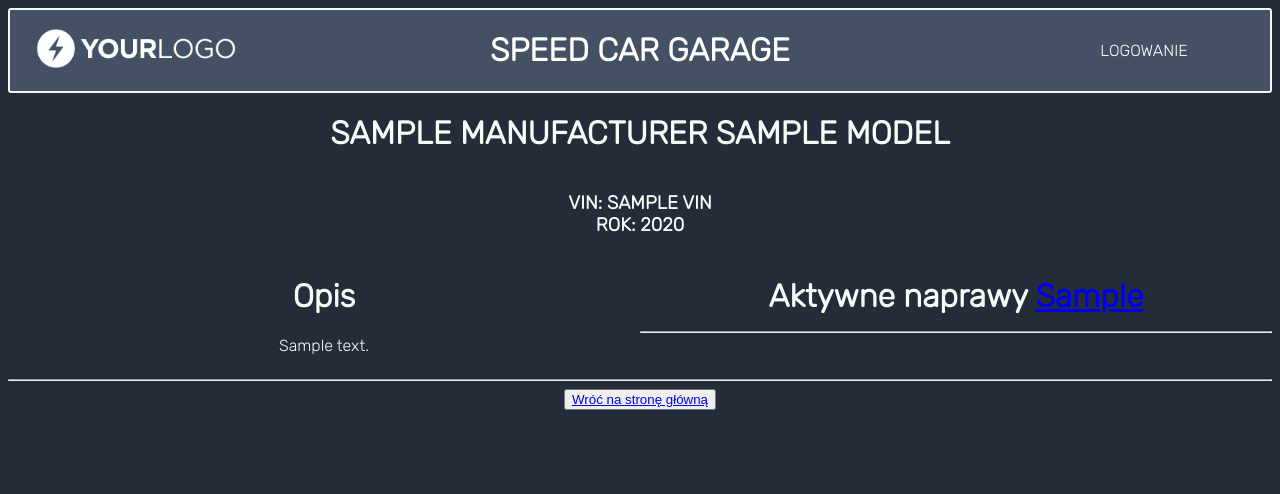
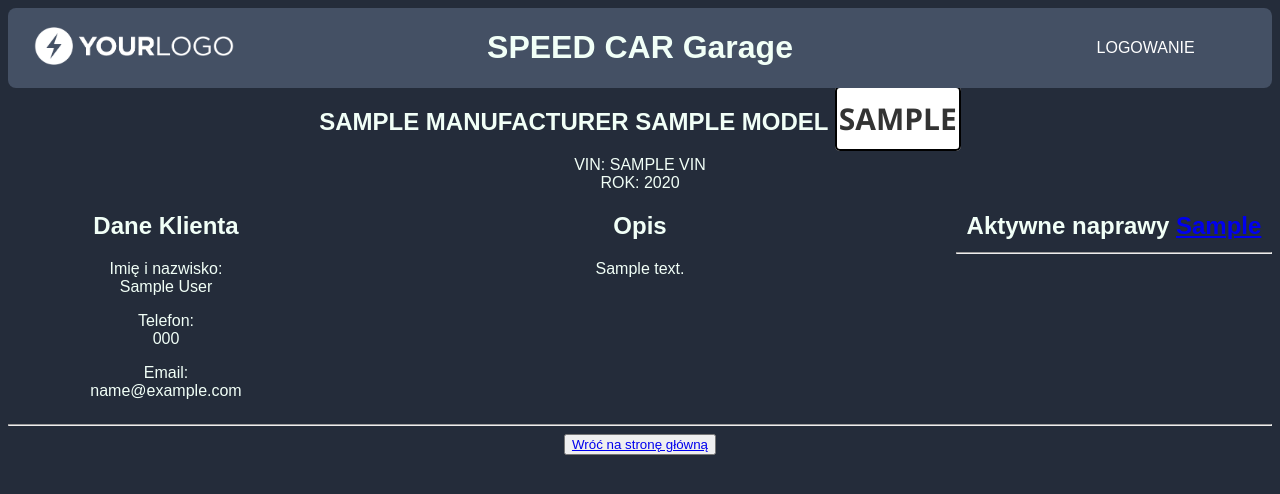
Before and after one commit to SDAproject-group4/SDA_finalproject---Garage-Management-App, a Django app: template garage_django/garage/templates/garage/car.html in a window 1280 px wide. Shown: the top 494 px of the page. Run offline with Django 3.2, Linux system fonts and the light colour scheme; the template is opened without the code that fills it: most values are stand-ins (such as "Sample title", 1, 10 or a date in 2020).

Commit message:
adding custom client page, adding css styles

```diff
--- a/garage_django/garage/templates/garage/car.html
+++ b/garage_django/garage/templates/garage/car.html
@@ -1,20 +1,29 @@
 {% extends 'main.html' %}
 {% block content %}
 <div class="repair-title">
-    <h1>{{car.manufacturer|upper}} {{car.model|upper}}</h1>
+    <h2>{{car.manufacturer|upper}} {{car.model|upper}}  <a class="plate" style="width:10px">{{repair.car.license_plate}}</a></h2>
 
-    <h3>VIN: {{car.vin|upper}}<br>ROK: {{car.year}}</h3>
+    <a>VIN: {{car.vin|upper}}<br>ROK: {{car.year}}</a>
 </div>
-<div class="car-conainter">
+<div class="car-container">
 
     <div>
-        <h1>Opis</h1>
+        <h2>
+            Dane Klienta
+        </h2>
+        <p>Imię i nazwisko:<br>{{car.owner.first_name}} {{car.owner.last_name}}</p>
+        <p>Telefon:<br>{{car.owner.phone}}</p>
+        <p>Email:<br>{{car.owner.email}}</p>
+    </div>
+
+    <div>
+        <h2>Opis</h2>
         <p>{{car.description}}</p>
 
 
 
     </div>
-    <h1>Aktywne naprawy
+    <h2>Aktywne naprawy
         {% for repair in repairs %}
 
         <a href="{% url 'repair' repair.id %}">{{ repair.main_fault }}</a>
@@ -22,7 +31,7 @@
         {% endfor %}
 
 
-    </h1>
+    </h2>
     <div>
 
     </div>
--- a/garage_django/garage/templates/garage/create_repair.html
+++ b/garage_django/garage/templates/garage/create_repair.html
@@ -3,7 +3,7 @@
 {% block content %}
 <div class="container-content">
     <h2>
-        Dodaj naprawę
+        DODAJ NOWE ZLECENIE
     </h2>
     <form method="POST" action="">
         {% csrf_token %}
--- a/garage_django/garage/urls.py
+++ b/garage_django/garage/urls.py
@@ -11,8 +11,5 @@
     path('profile/<str:pk>/', views.userProfile, name='userprofile'),
     path('add-car/', views.addCar, name='addcar'),
     path('car/<str:pk>/', views.car, name='car'),
-
-
-
-
+    path('repair-status/<str:pk>/', views.repairstatus, name='repairstatus'),
 ]
--- a/garage_django/static/css/main.css
+++ b/garage_django/static/css/main.css
@@ -2,6 +2,8 @@
       background-color: #242c3a;
       font-family: 'Rubik', sans-serif;
       color: #F1FFF7;
+      height: 100%;
+
 
     }
 .navbar-container {
@@ -11,8 +13,9 @@
     text-align: center;
     color: white;
     position: relative;
-    border: 2px solid whitesmoke;
-    border-radius: 3px;
+    margin: 0;
+    padding: 0;
+    border-radius: 8px;
     }
 .home-conainter {
     display:grid;
@@ -31,9 +34,9 @@
     color: black;
     margin-top: 5px;
 }
-.car-conainter {
+.car-container {
     display:grid;
-    grid-template-columns: 1fr 1fr;
+    grid-template-columns: 1fr 2fr 1fr;
     justify-content: center;
     text-align: center;
 }
@@ -53,7 +56,14 @@
     display:grid;
     justify-content: center;
     text-align: center;
+}
 
+.garage-title {
+    color:#F1FFF7;
+    text-decoration: none;
+}
+.garage-title:visited {
+    color:#F1FFF7;
 }
 .navbar-garage-title h1{
     margin: 30;
@@ -82,10 +92,79 @@
     text-align: center;
     margin: 10px;
     padding: 10px;
+    min-height: 300;
+
 }
-a:visited {
-    color:#F1FFF7
+.car-list-main-page {
+    color:#F1FFF7;
+    text-decoration: none !important;
+    line-height:10px;
 }
+
+.button.a:visited {
+    background-color: #0e1117   ;
+    color: white;
+}
+
 .button {
-    background-color: blue;
+	box-shadow:inset 0px 1px 3px 0px #4e5066;
+	background-color:#768d87;
+	border-radius:5px;
+	border:1px solid #566963;
+	display:inline-block;
+	cursor:pointer;
+	color:#ffffff;
+	font-size:10px;
+	font-weight:bold;
+	padding:11px 23px;
+	text-decoration:none;
+	text-shadow:0px -1px 0px #2b665e;
 }
+
+.button:hover {
+	background:linear-gradient(to bottom, #6c7c7c 5%, #768d87 100%);
+	background-color:#6c7c7c;
+}
+.button:active {
+	position:relative;
+	top:1px;
+}
+.car {
+    text-decoration: none !important;
+}
+.car-list:visited {
+    color: #F1FFF7;
+}
+.plate {
+    /* background-color: white !important;
+    color: black !important;
+    border: 1px solid black !important;
+    border-radius: 2px !important;
+    padding: 2px 14px 2px 18px;
+    font-family: 'Inconsolata', monospace;  */
+    color: #333;
+    background-color: #fff;
+    background-repeat: no-repeat;
+
+    font-family: 'Segoe UI', Arial, sans-serif;
+    font-size: 30px;
+    line-height: 11px;
+    font-weight: bold;
+    text-transform: uppercase;
+    text-align: center;
+
+    padding-top: 10px;
+    padding-left: 2px;
+    padding-right: 2px;
+    padding-bottom: 10px;
+
+    width: 50px;
+    border: 2px solid black;
+    border-radius: 5px;
+    outline: none;
+
+    &::placeholder {
+        color: #eee;
+    }
+
+}
--- a/garage_django/templates/main.html
+++ b/garage_django/templates/main.html
@@ -8,11 +8,10 @@
 
   <title>GarageApp</title>
   <meta name="author" content="SitePoint">
-  <!-- <link rel="stylesheet" href="css/styles.css?v=1.0"> -->
   <link rel="preconnect" href="https://fonts.googleapis.com">
 <link rel="preconnect" href="https://fonts.gstatic.com" crossorigin>
-<link href="https://fonts.googleapis.com/css2?family=Rubik:wght@300&display=swap" rel="stylesheet">
-<link rel='stylesheet' type="text/css" href="{% static 'css/main.css' %}" media="screen" rel="stylesheet">
+<link href="https://fonts.googleapis.com/css2?family=Inconsolata:wght@300&family=Inter:wght@300&display=swap" rel="stylesheet">
+  <link rel='stylesheet' type="text/css" href="{% static 'css/main.css' %}" media="screen" rel="stylesheet">
 
 </head>
 
--- a/garage_django/templates/navbar.html
+++ b/garage_django/templates/navbar.html
@@ -7,7 +7,12 @@
 
     </div>
     <div class="navbar-garage-title">
-        <h1>SPEED CAR GARAGE</h1>
+        <h1>
+            <a href="/" class="garage-title">
+
+            SPEED CAR Garage
+        </a>
+    </h1>
         <!-- <a href="https://github.com/SDAproject-group4" style="font-size: small; margin-bottom: 18px;"><em>by group4</em></a> -->
     </div>
 
```
Also changed, not shown: garage_django/garage/models.py (+11 -5 lines), garage_django/garage/templates/garage/home.html (+17 -17 lines), garage_django/garage/templates/garage/repair.html (+10 -10 lines), garage_django/garage/templates/garage/repair_status.html (added, +9 -0 lines), garage_django/garage/views.py (+25 -10 lines), garage_django/garage/migrations/0014_alter_repairs_id.py (added), garage_django/garage/migrations/0015_car_license_plate_car_owner_alter_car_id.py (added), garage_django/garage/templates/garage/your_repair.html (deleted).
